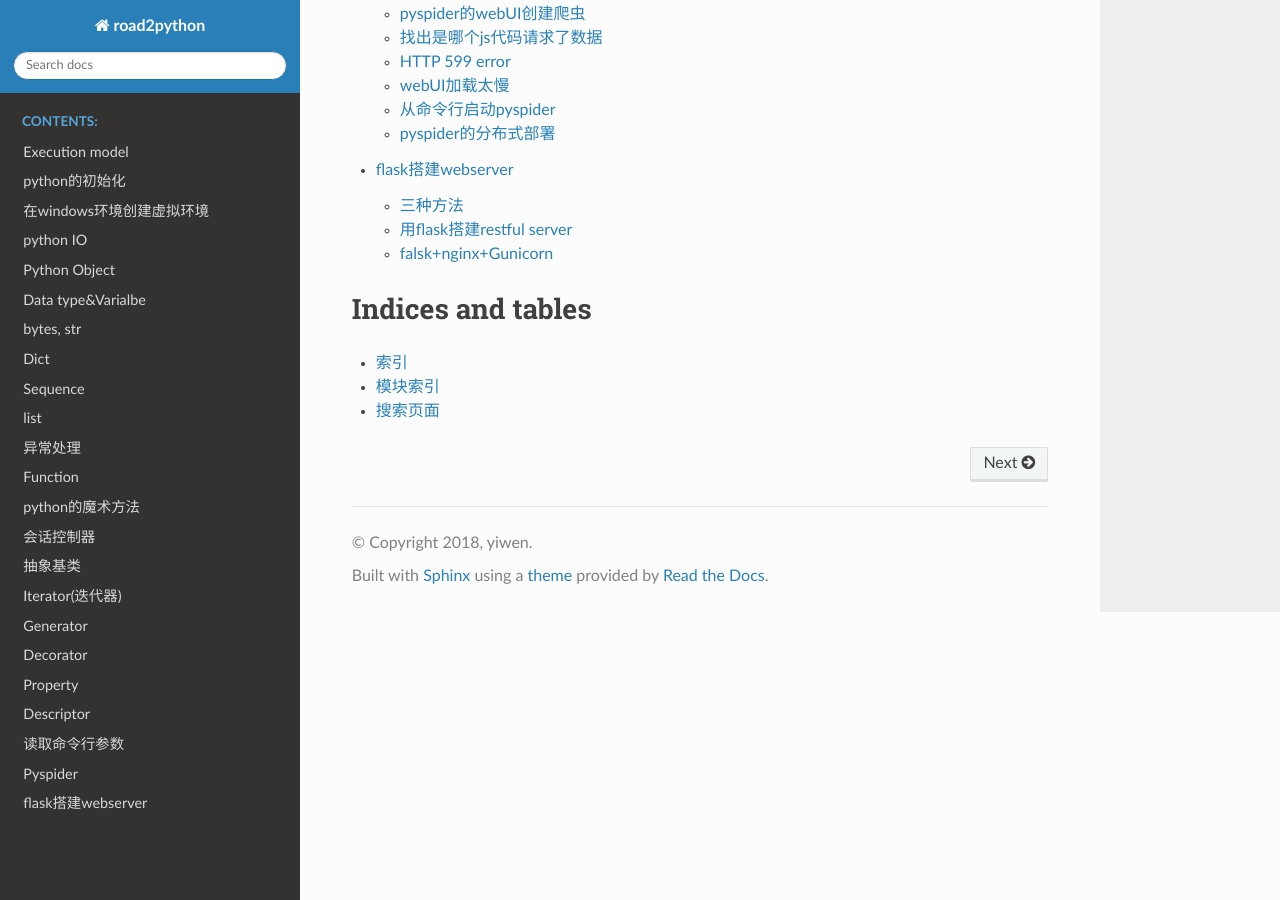
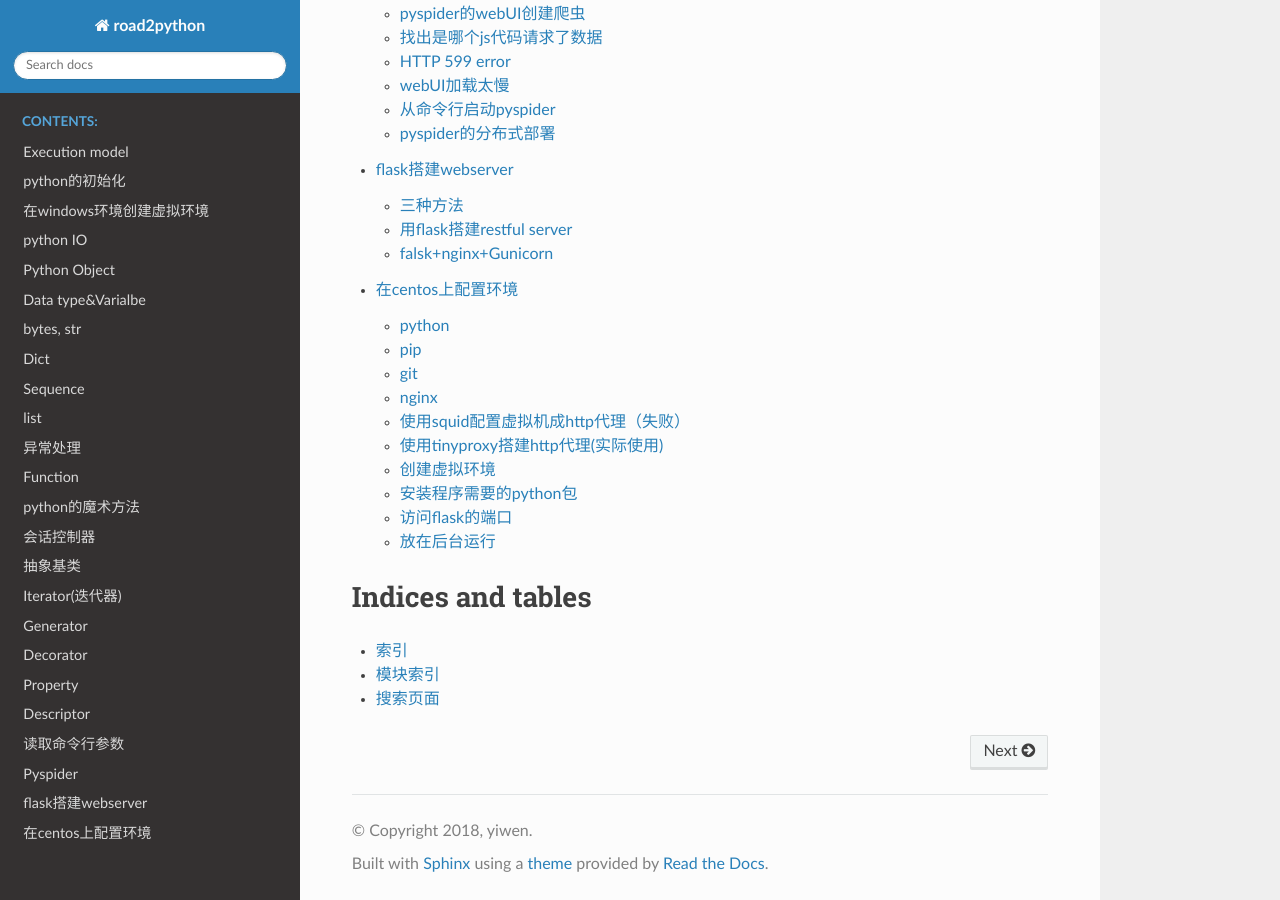
Before and after one commit to yiwenliu/rd2python, a Sphinx documentation site: the page built from source/index.rst, in a window 1280 px wide and 900 px high, scrolled down 3506 px. Built offline with Sphinx 7.4.7 and the Read the Docs theme 2.0.0, drawn with Linux system fonts in a browser that asks for light colours; formulas are drawn with MathJax 3; part of the change alters nothing that is shown.

Commit message:
20181227

```diff
--- /dev/null
+++ b/source/flask/centos-python.rst
@@ -0,0 +1,387 @@
+在centos上配置环境
+=====================
+python
+----------
+安装ssl
+^^^^^^^^^^
+在newsbrief服务器上运行程序时，会报错No module named '_ssl'
+
+用yum安装的步骤
++++++++++++++++++
+
+.. code-block:: none
+	:linenos:
+
+	//查看openssl-devel是否安装
+	# rpm -aq|grep openssl
+	//如果没有openssl-devel，安装之
+	# yum install openssl-devel -y
+	//再次查看openssl-devel是否安装
+	# rpm -aq|grep openssl
+	openssl-1.0.2k-12.el7.x86_64
+	openssl-libs-1.0.2k-12.el7.x86_64
+	openssl-devel-1.0.2k-12.el7.x86_64
+
+但是，这样的方法，还是没有/usr/local/ssl这个目录，所以只能从源码安装
+
+从源码安装ssl
+++++++++++++++++
+.. code-block:: none
+	:linenos:
+
+	1.从https://www.openssl.org/source/上下载，再传到虚拟机上。
+	pscp C:\Users\yiwen\Downloads\openssl-1.1.1a.tar.gz root@172.22.27.85:/root/downloads/
+	2.
+	tar -xzvf openssl-1.1.1a.tar.gz
+	cd openssl-1.1.1a/
+	./config --prefix=/usr/local/ssl --openssldir=/usr/local/openssl
+	make && make install
+
+
+安装python
+^^^^^^^^^^^^^^^^
+1. 用PC从http://172.21.95.200/xrepos/python/上下载了.tar.gz包
+
+2. 把gz包传到虚拟机
+
+进入putty在pc上的安装路径
+
+.. code-block:: none
+	:linenos:
+
+
+	c:\Program Files\PuTTY>pscp C:\Users\yiwen\Downloads\Python-3.6.2.tgz root@172.22.27.85:/root/downloads/
+
+	c:\Program Files\PuTTY>pscp C:\Users\yiwen\Downloads\python.3.6.2.centos7.bin.tar.gz root@172.22.27.85:/root/downloads/
+
+3. 安装参考链接： https://segmentfault.com/a/1190000009922582
+
+注意，其中，建立了python3的符号链接
+
+1.
+# yum install wget gcc make
+
+2.
+#tar -xvf Python-3.6.1.tar
+
+3.修改Python3.6.1/setup.py
+
+search_for_ssl_incs_in = [
+                          '/usr/local/ssl/include',
+                          '/usr/local/ssl/include/openssl', # 添加此行，否则可能会报错找不到 rsa.h 文件
+                          '/usr/contrib/ssl/include/'
+
+4.修改Python3.6.1/Module/Setup.dist文件,注释掉下面5行：
+
+.. code-block:: none
+	:linenos:
+
+	_socket socketmodle.c
+
+	# Socket module helper for SSL support; you must comment out the other
+	# socket line above, and possibly edit the SSL variable:
+	SSL=/usr/local/ssl
+	_ssl _ssl.c \
+	    -DUSE_SSL -I$(SSL)/include -I$(SSL)/include/openssl \
+	    -L$(SSL)/lib -lssl -lcrypto
+
+5. 编译
+
+.. code-block:: none
+	:linenos:
+
+	--prefix 是预期安装目录
+
+	cd Python-3.6.1
+
+	//否则，报炸不到libssl.so
+	#echo 'export LD_LIBRARY_PATH=${LD_LIBRARY_PATH}:/usr/local/ssl/lib ' >> ~/.bashrc
+	#source ~/.bashrc
+	./configure --prefix=/usr/local/python3.6
+	make
+	make install
+
+6.
+ln -s /usr/local/python3.6/bin/python3 /usr/bin/python3
+
+7. 安装路径/usr/local/python3.6
+
+环境变量
+^^^^^^^^^^^
+.. code-block:: none
+	:linenos:
+
+	#可以不用执行这些
+	#vi /etc/profile.d/python.sh
+	输入 PATH=$PATH:/usr/local/python3.6/bin
+	#source /etc/profile.d/python.sh
+
+使用python命令
+^^^^^^^^^^^^^^^^^^
+1. 使用python3
+
+pip
+-------------
+安装
+^^^^^^^
+#yum install python-pip python-wheel
+
+更新pypi源
+^^^^^^^^^^^
+1. 麻烦平台部打开虚拟机访问http://172.20.85.12/pypi/srv/pypi/web/simple/
+
+2. 可以在编辑CentOS shell账户Home目录下pip配置文件，vi ~/.pip/pip.conf文件，内容如下：
+
+.. code-block:: none
+	:linenos:
+
+	[global]
+	index-url = http://172.20.85.12/pypi/srv/pypi/web/simple/
+	[install]
+	trusted-host=172.20.85.12
+
+这样就是将默认的pypi源改成融发内部Pypi镜像源了，而不用每次pip install的时候通过-i参数指定。
+
+git
+------
+安装git
+^^^^^^^^^^^
+# yum info git
+
+配置gitlab
+^^^^^^^^^^^^^^^
+.. code-block:: none
+	:linenos:
+
+	#ssh-keygen -t rsa -C "$your_email"
+	#cat ~/.ssh/id_rsa.pub
+	#在gitlab中添加这个公匙
+	#git init
+	#git remote add origin-gitlab http://202.123.106.102:25223/yiwen/newsbrief.git
+	#git pull origin-gitlab master //相当于是从远程获取fetch最新版本并merge到本地
+
+nginx
+--------
+安装
+^^^^^^^^^
+参考链接：https://segmentfault.com/a/1190000007116797
+
+1. 安装
+
+#yum -y install nginx
+
+2. 卸载
+
+#rpm -e nginx
+
+#rpm -e --nodeps nginx //这个命令相当于强制卸载，不考虑依赖问题。
+
+3. 查看安装路径
+
+yum 在线安装会将 nginx 的安装文件放在系统的不同位置，可以通过命令 rpm -ql nginx 来查看安装路径，
+
+4， 启动
+
+.. code-block:: none
+	:linenos:
+
+	service nginx start #启动 nginx 服务
+	service nginx stop #停止 nginx 服务
+	service nginx restart #重启 nginx 服务
+
+5.查看nginx安装目录
+
+在shell中输入命令
+
+# ps -ef | grep nginx
+
+返回结果
+
+root      4593     1  0 Jan23 ?   00:00:00 nginx: master process /usr/sbin/nginx
+
+6.查看nginx.conf配置文件目录
+
+在shell中输入命令
+
+# nginx -t
+
+返回结果
+
+nginx: the configuration file /etc/nginx/nginx.conf syntax is ok
+
+nginx: configuration file /etc/nginx/nginx.conf test is successful
+
+7. 在centos上打开80端口访问
+
+Centos7默认安装了firewalld，如果没有安装的话，可以使用 yum install firewalld firewalld-config进行安装。
+
+.. code-block:: none
+	:linenos:
+
+	#systemctl status firewalld或者 firewall-cmd --state //查看状态
+	#firewall-cmd --version //查看版本
+	#firewall-cmd --get-active-zones //查看区域
+	#firewall-cmd --zone=public --list-ports //查看指定区域所有打开的端口
+	#firewall-cmd --zone=public --add-port=80/tcp(永久生效再加上 --permanent) //在指定区域打开端口（记得重启防火墙）
+	#firewall-cmd --reload //重启防火墙
+
+配置nginx为静态文件服务器
+^^^^^^^^^^^^^^^^^^^^^^^^^^^^^
+1. 修改nginx配置文件/etc/nginx/nginx.conf
+
+.. code-block:: none
+	:linenos:
+
+	#1. 在server{}中添加如下
+	location /audio/ {
+	            root /root/; #对应的本地目录是/root/audio
+	            autoindex on;
+	        }
+	#2. 把第一行改为user root;而不是user nginx;因为要访问/root
+
+2. 重启nginx
+
+方向代理
+^^^^^^^^^^^^
+1. 定义上游服务器
+
+
+使用squid配置虚拟机成http代理（失败）
+---------------------------------------
+想在pc上调试“语音转写API”，只能通过虚拟机来转发请求，因为pc不能访问“语音转写server”。
+
+安装squid
+^^^^^^^^^^^^^
+yum -y install squid
+
+配置squid
+^^^^^^^^^^^
+参考链接：https://hostpresto.com/community/tutorials/how-to-install-and-configure-squid-proxy-on-centos-7/
+
+.. code-block:: none
+	:linenos:
+
+	#vim /etc/squid/squid.conf
+	//添加 acl localnet src 172.17.0.0/16  //我的笔记本ip段
+	access_log /var/log/squid/access.log //不过好像不起作用
+	http_access allow all
+
+启动squid
+^^^^^^^^^^^^
+.. code-block:: none
+	:linenos:
+
+	//启动
+	#systemctl start squid
+	//查看3128已经在运行服务了
+	#netstat -ntpl | grep 3128
+	//重启
+	# systemctl restart squid
+	//To automatically start Squid at boot time you can run the following command.
+	#systemctl enable squid
+	//To view the status of Squid service, run the following command.
+	#systemctl status squid
+
+打开虚拟机centos防火墙
+^^^^^^^^^^^^^^^^^^^^^^^^^
+#firewall-cmd --zone=public --add-port=3128/tcp(永久生效再加上 --permanent) //在指定区域打开端口（记得重启防火墙）
+#firewall-cmd --reload //重启防火墙
+
+查看日志 squid
+^^^^^^^^^^^^^^^^^^
+tail -f /var/log/squid/access.log
+
+tail -f /var/log/squid/cache.log
+
+在request中使用代理
+^^^^^^^^^^^^^^^^^^^^
+.. code-block:: none
+	:linenos:
+
+	import requests
+
+	proxies = {
+	  "http": "http://172.22.27.85:3128",
+	}
+
+	requests.get("http://example.org", proxies=proxies)
+
+使用tinyproxy搭建http代理(实际使用)
+---------------------------------------
+背景：想在pc上调试“语音转写API”，只能通过虚拟机来转发请求，因为pc不能访问“语音转写server”。
+
+安装
+^^^^^
+yum -y install tinyproxy
+
+修改配置
+^^^^^^^^^^^
+/etc/tinyproxy/tinyproxy.conf
+
+1. 修改端口号，配置文件第23行，内容如下：
+
+Port 8001
+
+注意，虚拟机上允许pc访问的端口是8000-8120
+
+2. 修改允许访问的IP，配置文件第211行，内容如下：
+
+Allow 127.0.0.1
+
+将127.0.0.1修改为使用这个代理的客户机的IP，如果你想任何人都可以访问，把这行前面加个#注释掉就可以了
+
+修改防火墙
+^^^^^^^^^^^
+firewall-cmd --zone=public --add-port=8001/tcp --permanent
+
+firewall-cmd --reload
+
+使用命令
+^^^^^^^^^^
+启动 ：systemctl start tinyproxy.service
+
+停止 ：systemctl stop tinyproxy.service
+
+重新启动 ：systemctl restart tinyproxy.service
+
+开机启动 ：systemctl enable tinyproxy.service
+
+查看状态 ：systemctl status tinyproxy.service
+
+取消开机启动 ：systemctl disable tinyproxy.service
+
+创建虚拟环境
+--------------
+
+.. code-block:: none
+	:linenos:
+
+	在/root/newsbrief目录下
+	# virtualenv -p python3 nb-env  //在/root/newsbrief下建立了子目录nb-env
+	# source nb-env/bin/activate
+
+安装程序需要的python包
+----------------------------
+在虚拟环境下安装
+
+#pip install flask
+
+# pip install chardet
+
+# pip install requests
+
+# pip install flask_cors
+
+访问flask的端口
+-----------------
+8002
+
+放在后台运行
+-------------
+1. 参考链接：https://www.ibm.com/developerworks/cn/linux/l-cn-nohup/index.html
+
+#启动虚拟环境
+
+#setsid python xxx.py
+
+#ps -aux |grep xxx //查看所有在后台运行的进程
--- a/source/index.rst
+++ b/source/index.rst
@@ -33,6 +33,7 @@ Welcome to road2python's documentation!
    read-cmd-args
    crawler/pyspider
    flask/web-server
+   flask/centos-python
 
 
 
```
